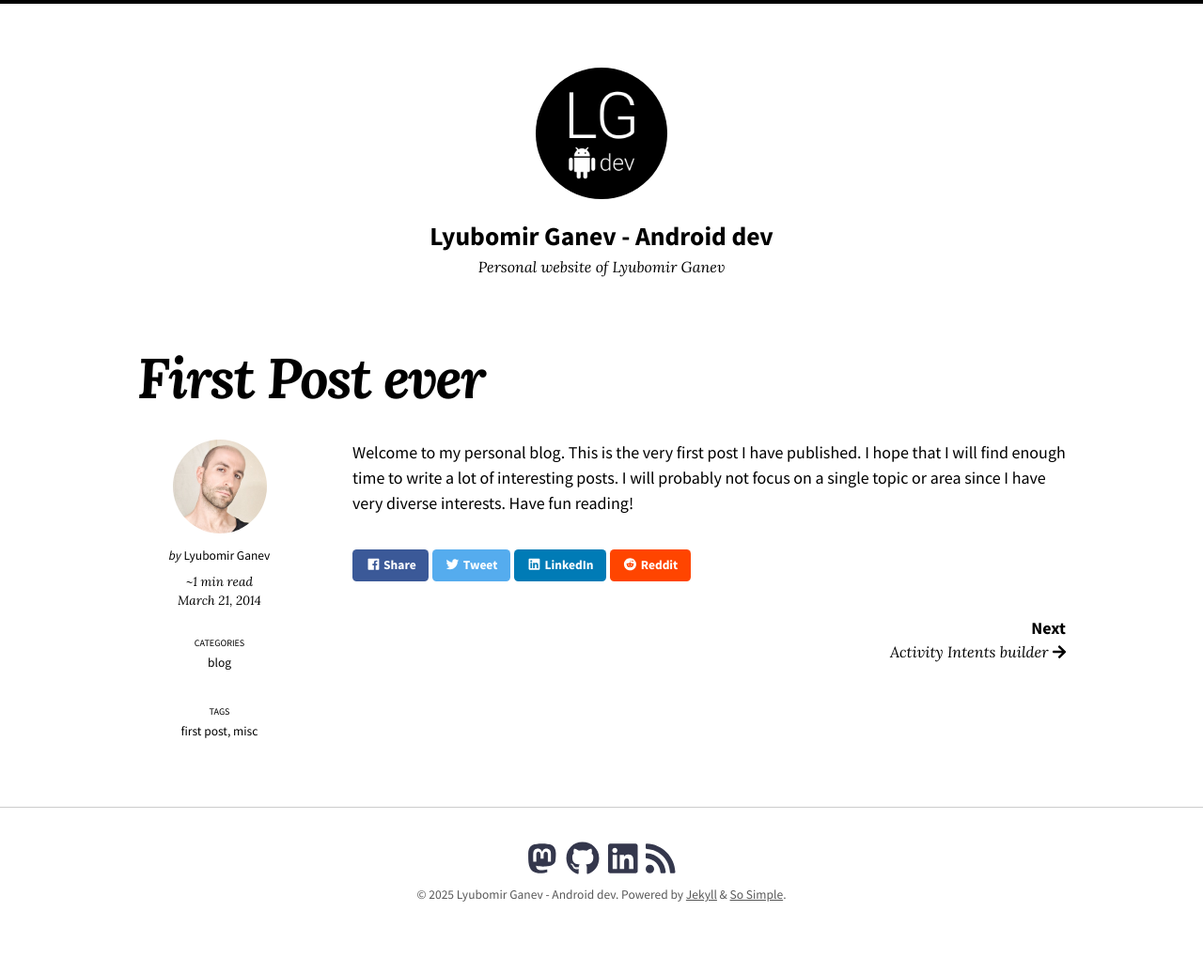
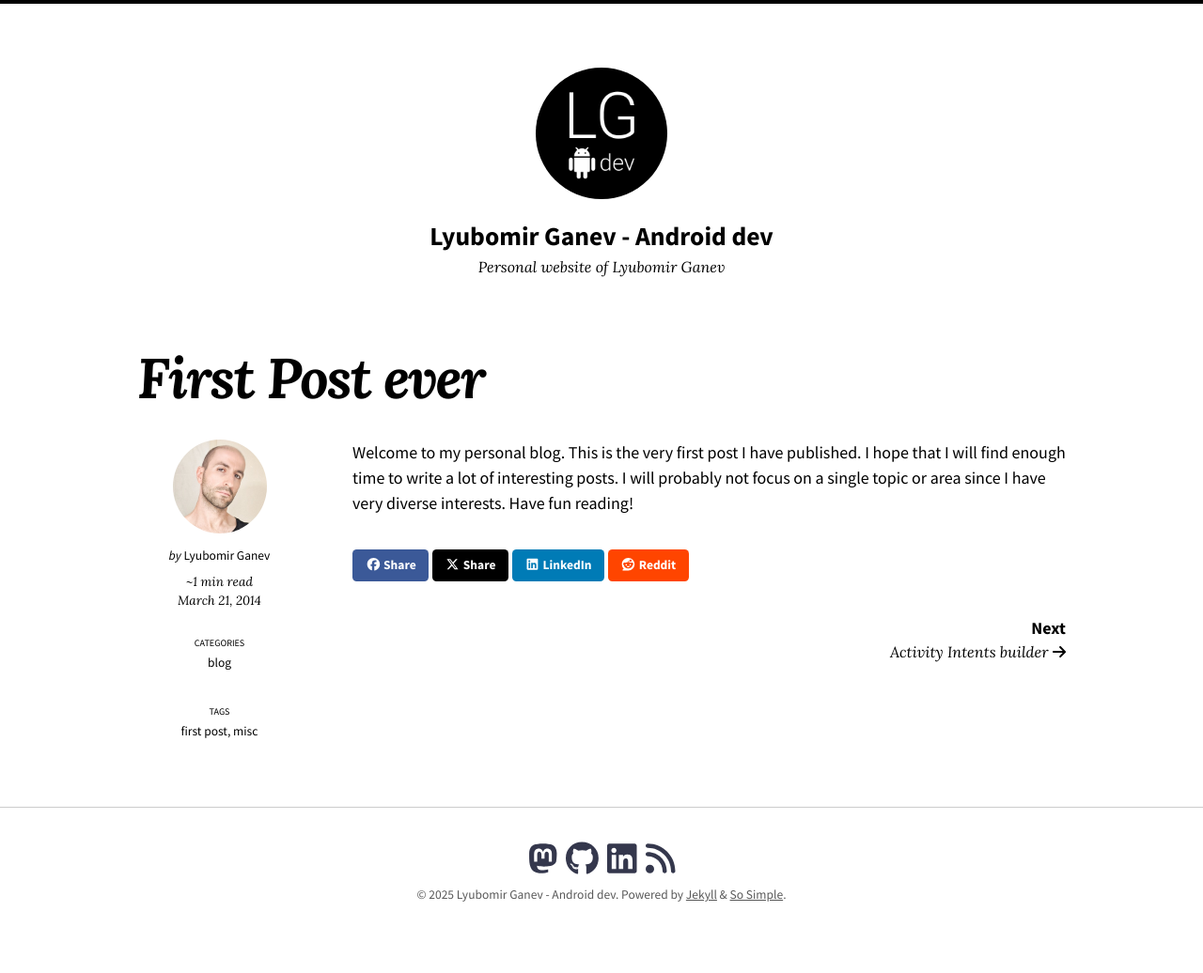
Before and after one commit to luboganev/luboganev.github.io, a Jekyll site: the page built from _posts/2014-03-21-first-post.md, in a window 1280 px wide. Shown: the whole page at 94% size. Built offline with Jekyll 4.4.1, drawn with Linux system fonts in a browser that asks for light colours; nearby versions of some CDN libraries.

Commit message:
Fix share to X

```diff
--- a/_data/text.yml
+++ b/_data/text.yml
@@ -19,7 +19,6 @@ en: &DEFAULT_EN
   table_of_contents: "Table of Contents"
   results_found: "Result(s) found"
   share: "Share"
-  tweet: "Tweet"
   next: "Next"
   previous: "Previous"
   newer: "Newer"
@@ -55,7 +54,6 @@ de: &DEFAULT_DE
   table_of_contents: "Inhaltsverzeichnis"
   results_found: "Ergebnis(se) gefunden"
   share: "Teilen"
-  tweet: "Tweet"
   next: "Vor"
   previous: "Zurück"
   newer: "Neuer"
@@ -89,7 +87,6 @@ es: &DEFAULT_ES
   table_of_contents: "Tabla de contenidos"
   results_found: "Resultado(s) encontrado(s)"
   share: "Compartir"
-  tweet: "Tweet"
   next: "Siguiente"
   previous: "Anterior"
   newer: "Nuevo"
@@ -121,7 +118,6 @@ fr: &DEFAULT_FR
   table_of_contents: "Table des matières"
   results_found: "Résultat(s) trouvé(s)"
   share: "Partager"
-  tweet: "Tweet"
   next: "Suivant"
   previous: "Précédent"
   newer: "Plus récent"
@@ -152,7 +148,6 @@ it: &DEFAULT_IT
   table_of_contents: "Indice dei Contenuti"
   results_found: "Risultati della ricerca"
   share: "Condividi"
-  tweet: "Tweet"
   next: "Avanti"
   previous: "Indietro"
   newer: "Nuovi"
--- a/_includes/scripts.html
+++ b/_includes/scripts.html
@@ -10,7 +10,7 @@
 {%- else -%}
   <script src="https://code.jquery.com/jquery-3.3.1.min.js" integrity="sha256-FgpCb/KJQlLNfOu91ta32o/NMZxltwRo8QtmkMRdAu8=" crossorigin="anonymous"></script>
   <script src="{{ '/assets/js/main.min.js' | relative_url }}"></script>
-  <script src="https://use.fontawesome.com/releases/v5.0.12/js/all.js"></script>
+  <script src="https://use.fontawesome.com/releases/v6.7.2/js/all.js"></script>
 {%- endif -%}
 
 {%- if jekyll.environment == 'production' and site.google_analytics -%}
--- a/_includes/social-share.html
+++ b/_includes/social-share.html
@@ -1,6 +1,6 @@
 <div class="page-share">
   <a href="https://www.facebook.com/sharer/sharer.php?u={{ page.url | absolute_url | url_encode }}" onclick="window.open(this.href, 'window', 'left=20,top=20,width=500,height=500,toolbar=1,resizable=0'); return false;" class="btn btn--facebook btn--small"><i class="fab fa-fw fa-facebook" aria-hidden="true"></i> <span>{{ site.data.text[site.locale].share | default: 'Share' }}</span></a>
-  <a href="https://twitter.com/intent/tweet?text={{ page.title | url_encode }}%20{{ page.url | absolute_url | url_encode }}" onclick="window.open(this.href, 'window', 'left=20,top=20,width=500,height=500,toolbar=1,resizable=0'); return false;" class="btn btn--twitter btn--small"><i class="fab fa-fw fa-twitter" aria-hidden="true"></i> <span>{{ site.data.text[site.locale].tweet | default: 'Tweet' }}</span></a>
+  <a href="https://x.com/intent/post?text={{ page.title | url_encode }}%20{{ page.url | absolute_url | url_encode }}" onclick="window.open(this.href, 'window', 'left=20,top=20,width=500,height=500,toolbar=1,resizable=0'); return false;" class="btn btn--twitter btn--small"><i class="fab fa-fw fa-x-twitter" aria-hidden="true"></i> <span>{{ site.data.text[site.locale].share | default: 'Share' }}</span></a>
   <a href="https://www.linkedin.com/shareArticle?mini=true&url={{ page.url | absolute_url | url_encode }}" onclick="window.open(this.href, 'window', 'left=20,top=20,width=500,height=500,toolbar=1,resizable=0'); return false;" class="btn btn--linkedin btn--small"><i class="fab fa-fw fa-linkedin" aria-hidden="true"></i> <span>LinkedIn</span></a>
   <a href="https://reddit.com/submit?title={{ page.title | url_encode }}&url={{ page.url | absolute_url | url_encode }}" onclick="window.open(this.href, 'window', 'left=20,top=20,width=500,height=500,toolbar=1,resizable=0'); return false;" class="btn btn--reddit btn--small"><i class="fab fa-fw fa-reddit" aria-hidden="true"></i> <span>Reddit</span></a>
 </div>
--- a/_sass/so-simple/_icons.scss
+++ b/_sass/so-simple/_icons.scss
@@ -30,7 +30,7 @@
      (soundcloud, #f30),
      (stackoverflow, #fe7a16),
      (tumblr, #36465d),
-     (twitter, #1da1f2),
+     (twitter, #000000),
      (xing, #005a5f),
      (youtube, #cd201f)
   );
--- a/_sass/so-simple/_variables.scss
+++ b/_sass/so-simple/_variables.scss
@@ -75,7 +75,7 @@ $rss-color: #fa9b39 !default;
 $soundcloud-color: #ff3300 !default;
 $stackoverflow-color: #fe7a15 !default;
 $tumblr-color: #32506d !default;
-$twitter-color: #55acee !default;
+$twitter-color: #000000 !default;
 $vimeo-color: #1ab7ea !default;
 $vine-color: #00bf8f !default;
 $youtube-color: #bb0000 !default;
```
